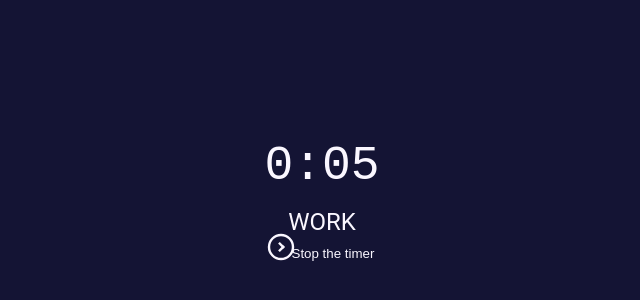
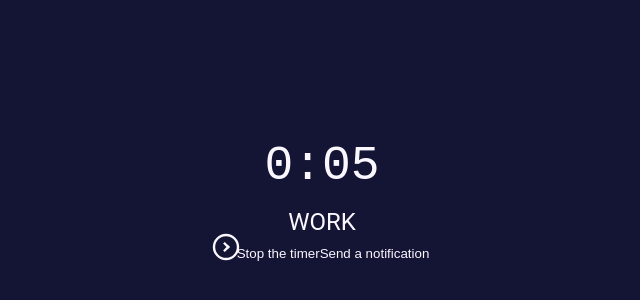
Before and after one commit to start-again/pmdr, a Nuxt app: page / in a window 1280 px wide. Shown: the part 200-500 px from the top of the page, without its empty margins (318-958 px from the left). Built offline with nearby package versions, Linux system fonts and the light colour scheme.

Commit message:
Test notifications

```diff
--- a/components/Controllers.vue
+++ b/components/Controllers.vue
@@ -8,6 +8,9 @@
     </button>
     <button @click="stopTimer">
       Stop the timer
+    </button>
+    <button @click="sendNotification">
+      Send a notification
     </button>
   </div>
 </template>
@@ -32,6 +35,17 @@ export default {
 
     stopTimer() {
       this.$store.commit('stop')
+    },
+
+    sendNotification() {
+      if ('serviceWorker' in navigator) {
+        const opt = {
+          body: 'You succes fully to our notifications service'
+        }
+        navigator.serviceWorker.ready.then(function(sw) {
+          sw.showNotification('title', opt)
+        })
+      }
     }
   }
 }
--- a/nuxt.config.js
+++ b/nuxt.config.js
@@ -31,7 +31,7 @@ export default {
   /*
    ** Plugins to load before mounting the App
    */
-  plugins: [],
+  plugins: ['./plugins/notificationRequest.js'],
   /*
    ** Nuxt.js dev-modules
    */
--- /dev/null
+++ b/plugins/notificationRequest.js
@@ -0,0 +1,16 @@
+const requestNotificationPermission = async () => {
+  const permission = await window.Notification.requestPermission()
+  if (permission !== 'granted') {
+    alert('You will not be able to receive notification from the app')
+  }
+}
+
+const main = async () => {
+  if (!('Notification' in window)) {
+    alert('Notification API not supported!')
+    return
+  }
+  await requestNotificationPermission()
+}
+
+main()
```
Also changed, not shown: static/icon.png, 1 other file (tests, documents, lock files or other folders).
